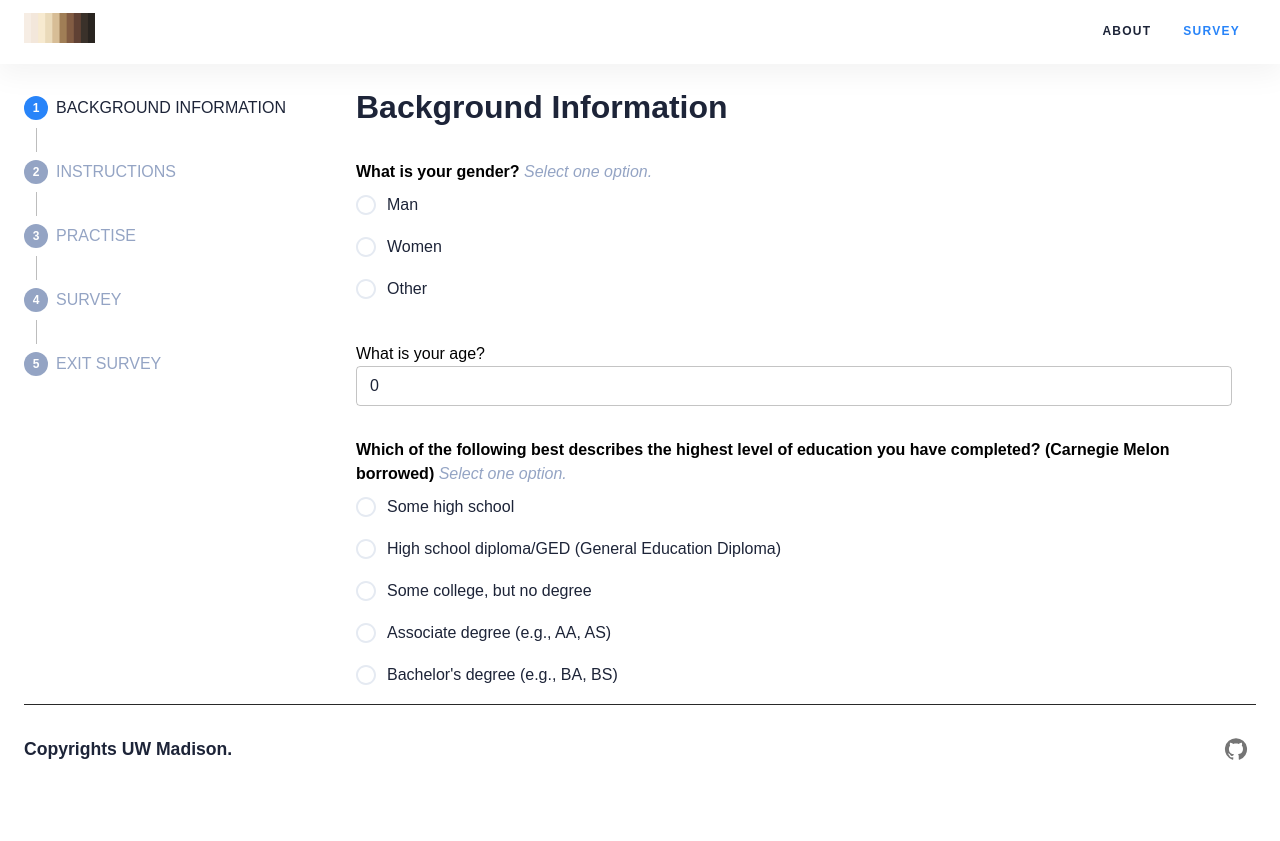
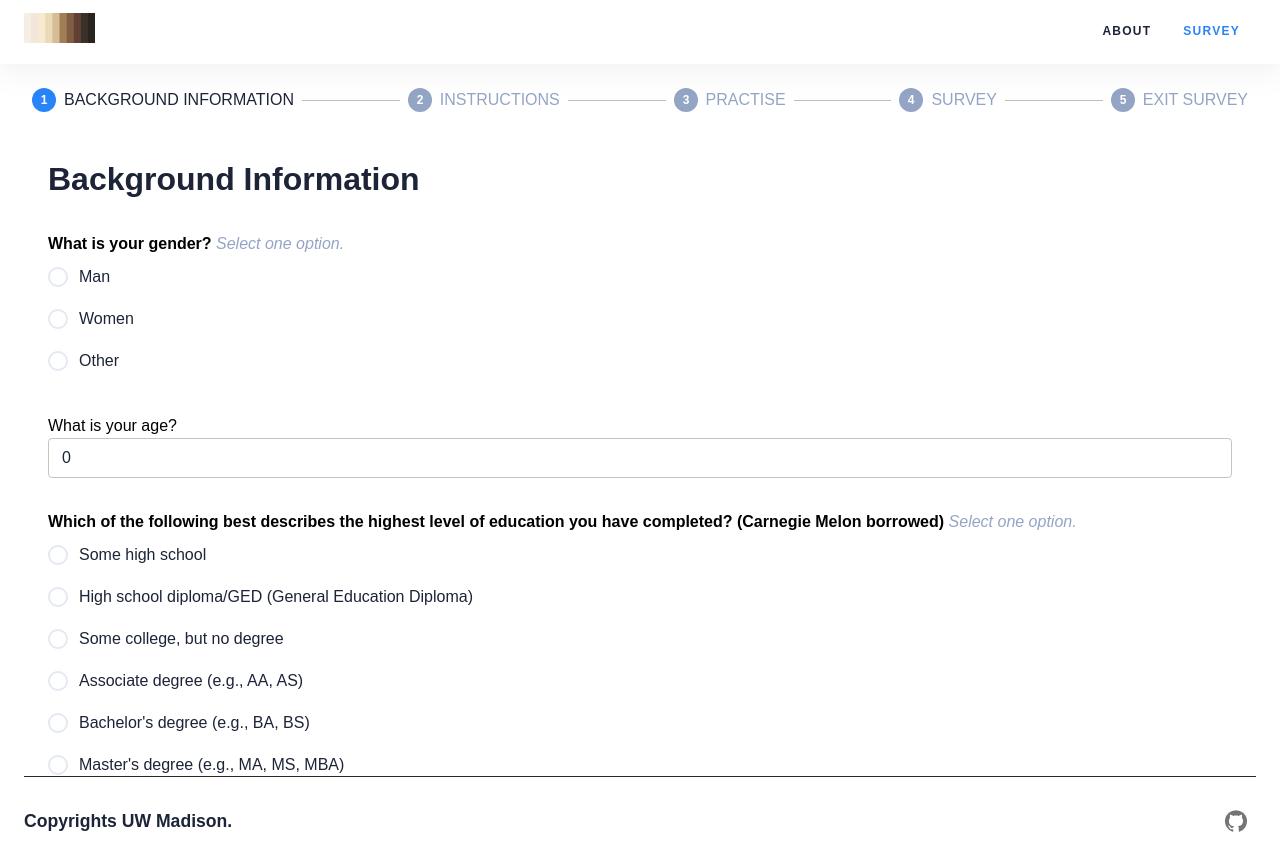
Before and after one commit to shelcia/skin-tone-rating, a React (Vite) app in the folder client/: page /questions in a window 1280 px wide. Before the commit the page ends 800 px from the top, so only its background shows below. Built offline with nearby package versions, Linux system fonts and the light colour scheme.

Commit message:
layout change, image zoom option

```diff
--- a/client/package.json
+++ b/client/package.json
@@ -18,7 +18,7 @@
     "axios": "^1.7.2",
     "react": "^18.2.0",
     "react-dom": "^18.2.0",
-    "react-hot-toast": "^2.4.1",
+    "react-medium-image-zoom": "^5.2.4",
     "react-router-dom": "^6.23.1"
   },
   "devDependencies": {
--- a/client/src/App.tsx
+++ b/client/src/App.tsx
@@ -8,7 +8,6 @@ import "./styles/style.css";
 import { customTheme } from "./theme";
 import { useRoutes } from "react-router-dom";
 import routes from "./routes";
-import { Toaster } from "react-hot-toast";
 
 const App = () => {
   const allPages = useRoutes(routes);
@@ -21,12 +20,6 @@ const App = () => {
     direction: "ltr",
   });
 
-  const toasterOptions = {
-    style: {
-      fontWeight: 500,
-      fontFamily: "'Figtree Variable', sans-serif",
-    },
-  };
   return (
     <>
       <Box
@@ -35,7 +28,6 @@ const App = () => {
         <StyledEngineProvider injectFirst>
           <ThemeProvider theme={appTheme}>
             <CssBaseline />
-            <Toaster toastOptions={toasterOptions} />
             {allPages}
           </ThemeProvider>
         </StyledEngineProvider>
--- a/client/src/main.tsx
+++ b/client/src/main.tsx
@@ -2,6 +2,7 @@ import ReactDOM from "react-dom/client";
 import App from "./App.tsx";
 import { BrowserRouter } from "react-router-dom";
 import { SurveyAnswerProvider } from "./context/SurveyAnswerContext.tsx";
+import "react-medium-image-zoom/dist/styles.css";
 
 // Supports weights 300-900
 import "@fontsource-variable/figtree";
--- a/client/src/pages/survey/components/Practise.tsx
+++ b/client/src/pages/survey/components/Practise.tsx
@@ -1,7 +1,7 @@
 import React, { useCallback, useState } from "react";
 import CommonSwitchComponent from "../../../common/CommonSwitchComponent";
 import { useSurveyAnswerContext } from "../../../context/SurveyAnswerContext";
-import { Box, Typography } from "@mui/material";
+import { Box, Grid, Typography } from "@mui/material";
 import {
   QuestionType,
   SurveyAnswerPayload,
@@ -9,6 +9,7 @@ import {
 } from "../../../services/utilities/types";
 import CommonSkinType from "../../../common/CommonSkinType";
 import { PSURVEY_QUESTIONS } from "../../../constants";
+import Zoom from "react-medium-image-zoom";
 
 interface PractiseProps {
   isPractiseSubmitted: boolean;
@@ -57,7 +58,10 @@ const Practise: React.FC<PractiseProps> = ({ isPractiseSubmitted }) => {
 
   return (
     <>
+      <Grid container>
+        <Grid item md={4} xs={12}>
           <Box sx={{ width: "100%" }}>
+            <Zoom>
               <img
                 srcSet={
                   "https://a.espncdn.com/i/headshots/college-football/players/full/4714009.png"
@@ -74,7 +78,11 @@ const Practise: React.FC<PractiseProps> = ({ isPractiseSubmitted }) => {
                   marginRight: "auto",
                 }}
               />
+            </Zoom>
           </Box>
+        </Grid>
+        <Grid item md={8} xs={12}>
+          <>
             <CommonSkinType
               question="Please select the shade that best matches the skin tone of the person in the picture above."
               selectedOption={surveyAnswers?.pSkin || ""}
@@ -82,7 +90,6 @@ const Practise: React.FC<PractiseProps> = ({ isPractiseSubmitted }) => {
                 handleChange(selectedOption, "pSkin")
               }
             />
-
             {questions.map((question, index: number) => (
               <CommonSwitchComponent
                 question={question.question}
@@ -95,10 +102,14 @@ const Practise: React.FC<PractiseProps> = ({ isPractiseSubmitted }) => {
                 isError={doesItHaveErr(surveyAnswers?.[question.name])}
               />
             ))}
-
             <Typography
-        component="span"
-        sx={{ color: "#000", fontWeight: 600, fontSize: "1.15rem" }}
+              component="div"
+              sx={{
+                color: "#000",
+                fontWeight: 600,
+                fontSize: "1.15rem",
+                my: 2,
+              }}
             >
               Please rate the person in the photo on a scale of 1 to 7 on the
               following dimensions:
@@ -117,6 +128,9 @@ const Practise: React.FC<PractiseProps> = ({ isPractiseSubmitted }) => {
               />
             ))}
           </>
+        </Grid>
+      </Grid>
+    </>
   );
 };
 
--- a/client/src/pages/survey/components/Sections.tsx
+++ b/client/src/pages/survey/components/Sections.tsx
@@ -61,7 +61,7 @@ const Sections: React.FC<SectionsProps> = ({
       {activeStep === 2 && (
         <SectionWrapper
           activeStep={activeStep}
-          topic="Practise"
+          topic=""
           handleNext={handleNext}
           handleBack={handleBack}
         >
@@ -73,7 +73,7 @@ const Sections: React.FC<SectionsProps> = ({
       {activeStep === 3 && (
         <SectionWrapper
           activeStep={activeStep}
-          topic="Survey"
+          topic=""
           handleNext={handleNext}
           handleBack={handleBack}
         >
--- a/client/src/pages/survey/components/Steppers.tsx
+++ b/client/src/pages/survey/components/Steppers.tsx
@@ -3,7 +3,6 @@ import Box from "@mui/material/Box";
 import Stepper from "@mui/material/Stepper";
 import Step from "@mui/material/Step";
 import StepLabel from "@mui/material/StepLabel";
-import { useMediaQuery } from "@mui/material";
 
 interface SteppersProps {
   activeStep: number;
@@ -28,14 +27,13 @@ const Steppers: React.FC<SteppersProps> = ({ activeStep }) => {
     },
   ];
 
-  const matches = useMediaQuery("(min-width:900px)");
-
   return (
     <>
       <Box sx={{ py: 3, overflowX: "auto", width: "100%" }}>
         <Stepper
           activeStep={activeStep}
-          orientation={matches ? "vertical" : "horizontal"}
+          orientation="horizontal"
+          // orientation={!matches ? "vertical" : "horizontal"}
         >
           {steps.map((step) => (
             <Step key={step.label} sx={{ fontWeight: 600 }}>
--- a/client/src/pages/survey/components/SurveySection.tsx
+++ b/client/src/pages/survey/components/SurveySection.tsx
@@ -1,5 +1,5 @@
 import React, { useCallback, useState } from "react";
-import { Box, Typography } from "@mui/material";
+import { Box, Grid, Typography } from "@mui/material";
 import { SURVEY_QUESTIONS } from "../../../constants";
 import {
   PersonImage,
@@ -9,6 +9,7 @@ import {
 } from "../../../services/utilities/types";
 import CommonSwitchComponent from "../../../common/CommonSwitchComponent";
 import CommonSkinType from "../../../common/CommonSkinType";
+import Zoom from "react-medium-image-zoom";
 
 interface SurveySectionProps {
   image: PersonImage;
@@ -67,7 +68,10 @@ const SurveySection: React.FC<SurveySectionProps> = ({
 
   return (
     <Box sx={{ display: "flex", flexDirection: "column", gap: 3 }}>
+      <Grid container>
+        <Grid item md={4} xs={12}>
           <Box>
+            <Zoom>
               <img
                 srcSet={image.photo_url}
                 src={image.photo_url}
@@ -80,8 +84,11 @@ const SurveySection: React.FC<SurveySectionProps> = ({
                   marginRight: "auto",
                 }}
               />
+            </Zoom>
           </Box>
-
+        </Grid>
+        <Grid item md={8} xs={12}>
+          <>
             <CommonSkinType
               question="Please select the shade that best matches the skin tone of the person in the picture above."
               selectedOption={answers?.[index]?.skin || ""}
@@ -104,12 +111,13 @@ const SurveySection: React.FC<SurveySectionProps> = ({
             ))}
 
             <Typography
-        component="span"
+              component="div"
               sx={{
                 color: "#000",
                 fontWeight: 600,
                 fontSize: "1rem",
                 marginTop: 1,
+                my: 2,
               }}
             >
               Please rate the person in the photo on a scale of 1 to 7 on the
@@ -129,6 +137,9 @@ const SurveySection: React.FC<SurveySectionProps> = ({
                 horizontal={question.horizontal}
               />
             ))}
+          </>
+        </Grid>
+      </Grid>
     </Box>
   );
 };
--- a/client/src/pages/survey/index.tsx
+++ b/client/src/pages/survey/index.tsx
@@ -121,12 +121,17 @@ const Survey = () => {
       <Grid
         item
         xs={12}
-        md={3}
+        md={12}
         sx={{ position: "sticky", top: 0, backgroundColor: secondary.main }}
       >
         <Steppers activeStep={activeStep} />
       </Grid>
-      <Grid item xs={12} md={9} sx={{ overflowY: "scroll", maxHeight: "80vh" }}>
+      <Grid
+        item
+        xs={12}
+        md={12}
+        sx={{ overflowY: "scroll", maxHeight: "80vh" }}
+      >
         <Sections
           activeStep={activeStep}
           handleNext={handleNext}
```
Also changed, not shown: 1 other file (tests, documents, lock files or other folders). Lines whose indentation alone changed are shown as unchanged.
